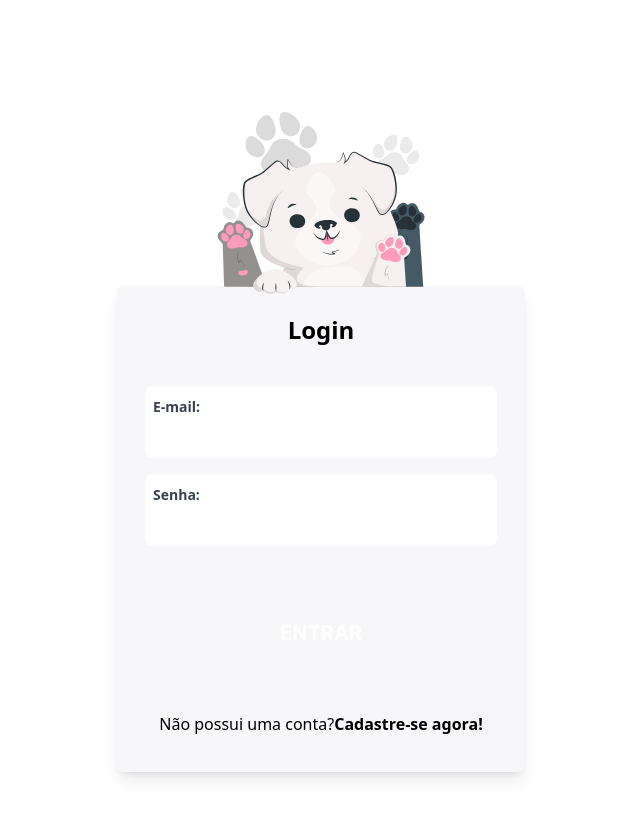
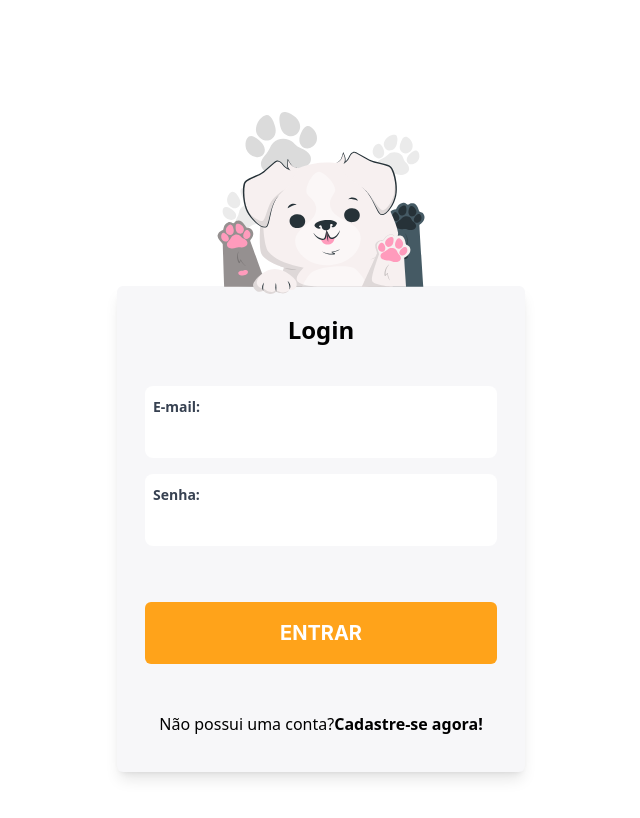
Before and after one commit to pamlotusia/impacta-petshop, a React (Create React App) app: page / in a window 1280 px wide. Shown: the top 818 px of the page, without its empty margins (319-959 px from the left). Built offline with nearby package versions, Linux system fonts and the light colour scheme; no server answers.

Commit message:
botões confirm com as cores certas agora

```diff
--- a/src/components/Signin.jsx
+++ b/src/components/Signin.jsx
@@ -55,7 +55,7 @@ const Signin = () => {
           </div>
           <button
             type="submit"
-            className="bg-confirm-color mb-10 mt-10 w-full p-4 my-2 text-white uppercase font-bold font-button-confirm"
+            className="yellow mb-10 mt-10 w-full p-4 my-2 text-white uppercase font-bold font-button-confirm"
           >
             Entrar
           </button>
--- a/src/components/Signup.jsx
+++ b/src/components/Signup.jsx
@@ -106,7 +106,7 @@ const Signup = () => {
               required
             />
           </div>
-          <button className="bg-confirm-color mb-10 mt-10 w-full p-4 my-2 text-white uppercase font-bold font-button-confirm">
+          <button className="yellow mb-10 mt-10 w-full p-4 my-2 text-white uppercase font-bold font-button-confirm">
             Cadastre-se
           </button>
           <p className="py-2 text-center">
```
